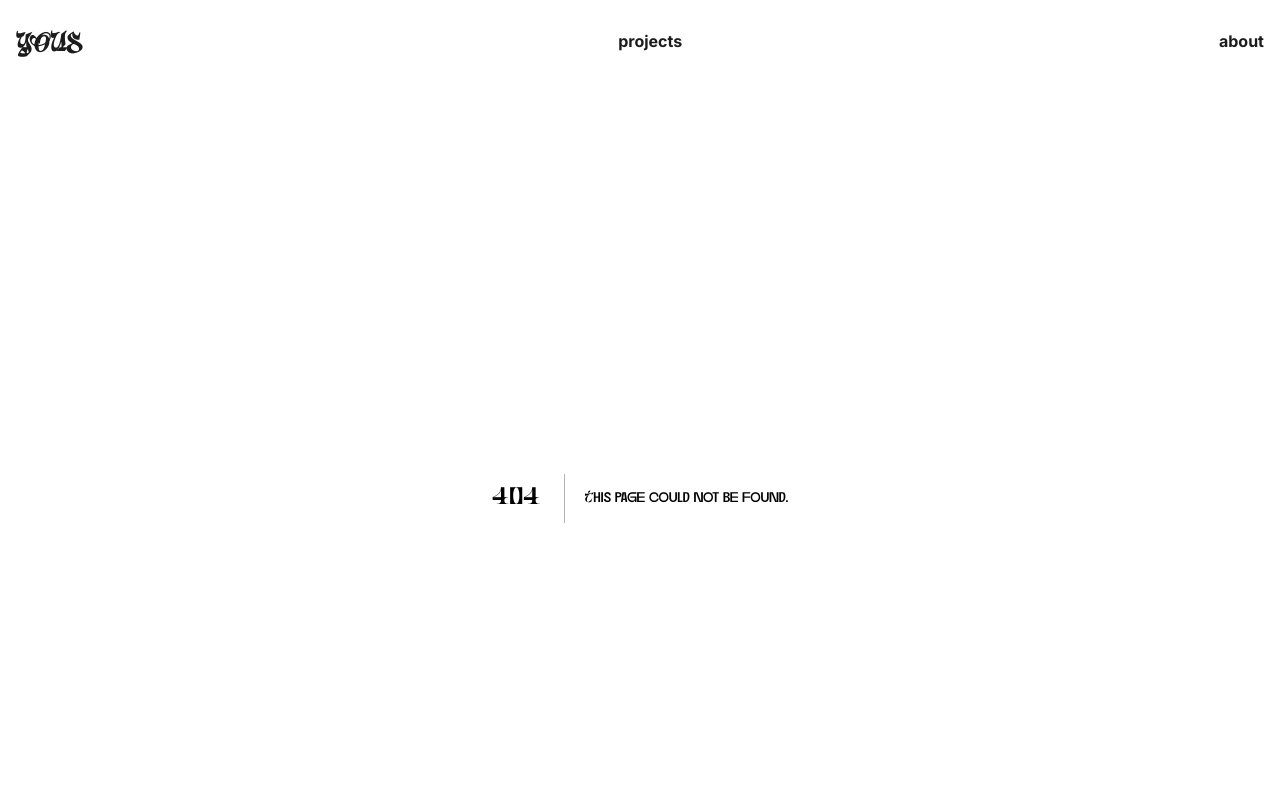
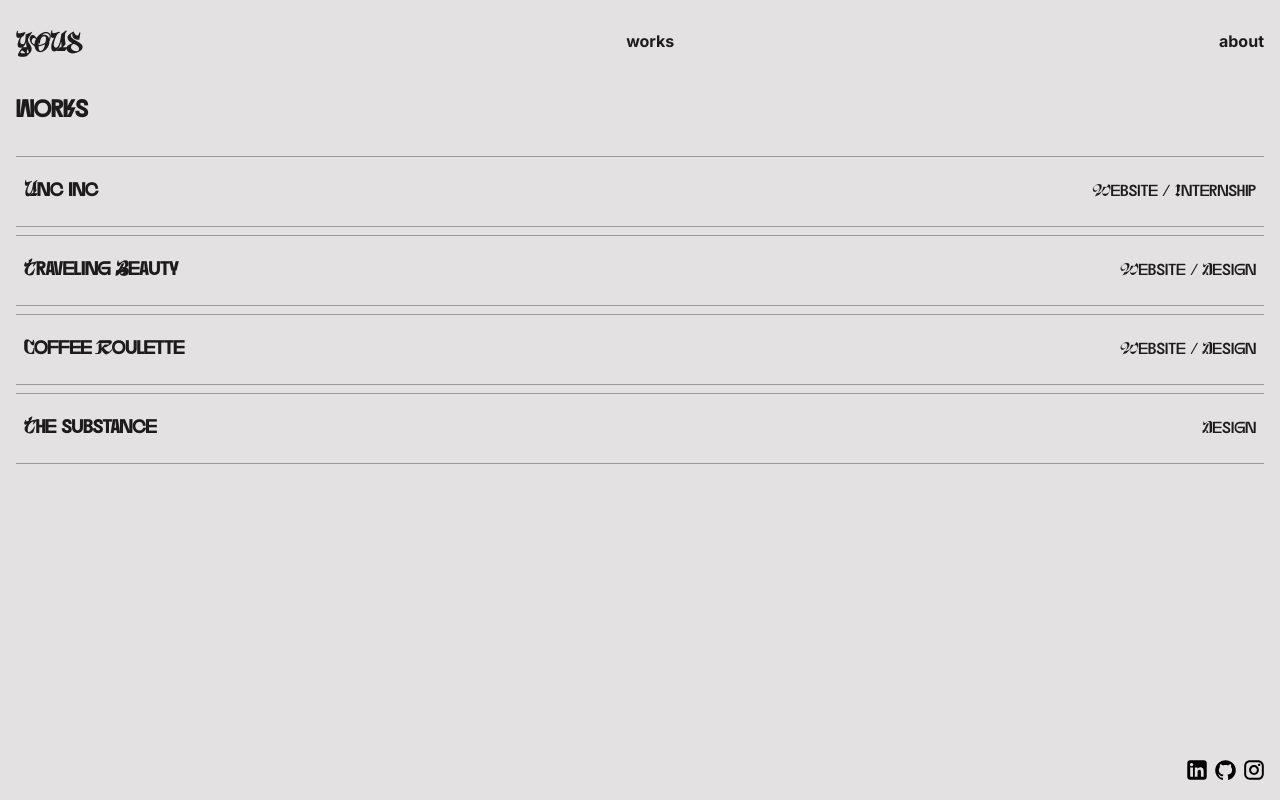
Before and after one commit to YoussraElmortai/portfolio24, a Next.js app: page /works in a window 1280 px wide. Before the commit this address had no page. Shown: the top 800 px of the page. Built offline with nearby package versions, Linux system fonts and the light colour scheme.

Commit message:
naming update sslug set up 🐌

```diff
--- a/src/app/components/header/header.jsx
+++ b/src/app/components/header/header.jsx
@@ -12,10 +12,10 @@ export default function Header() {
               </a>
             </li>
             <li>
-              <a href='/projects'>projects</a>
+              <a href='/works'>works</a>
             </li>
             <li>
-              <a href='/About'>about</a>
+              <a href='/about'>about</a>
             </li>
           </ul>
         </nav>
--- a/src/app/projects/page.jsx
+++ b/src/app/works/page.jsx
@@ -1,35 +1,35 @@
 "use client";
 import "./style.css";
 
-export default function Projects() {
+export default function Works() {
   return (
     <>
-      <section className='projects_intro'>
-        <h2>Projects</h2>
+      <section className='works_intro'>
+        <h2>works</h2>
       </section>
 
-      <section className='projects'>
-        <ul className='project_list'>
+      <section className='works'>
+        <ul className='works_list'>
           <li>
-            <a className='list_items' href='projects/Uncinc/'>
+            <a className='list_items' href='works/uncinc/'>
               <h3>Unc inc</h3>
               <span>Website / Internship</span>
             </a>
           </li>
           <li>
-            <a className='list_items' href='projects/Uncinc'>
+            <a className='list_items' href='works/uncinc'>
               <h3>Traveling Beauty</h3>
               <span>Website / Design</span>
             </a>
           </li>
           <li>
-            <a className='list_items' href='projects/Uncinc'>
+            <a className='list_items' href='works/uncinc'>
               <h3>Coffee Roulette</h3>
               <span>Website / Design</span>
             </a>
           </li>
           <li>
-            <a className='list_items' href='projects/Uncinc'>
+            <a className='list_items' href='works/uncinc'>
               <h3>The substance</h3>
               <span>Design</span>
             </a>
--- a/src/app/projects/style.css
+++ b/src/app/works/style.css
@@ -1,8 +1,8 @@
-.projects_intro {
+.works_intro {
     margin-bottom: 2rem;
 }
 
-.projects{
+.works{
     & ul{
         display: flex;
         flex-flow: column;
```
Also changed, not shown: src/app/projects/Uncinc/page.jsx (deleted, +0 -10 lines), src/app/works/uncinc/page.jsx (added, +30 -0 lines).
